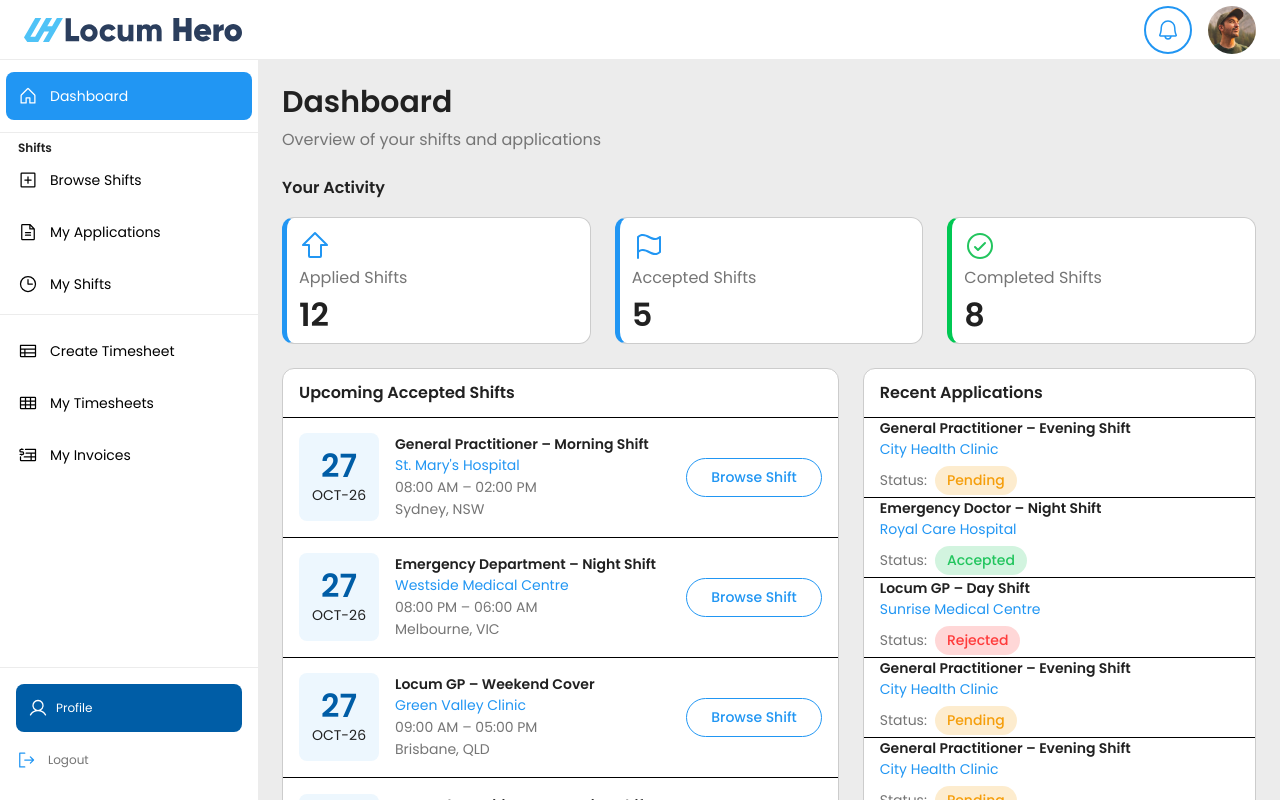
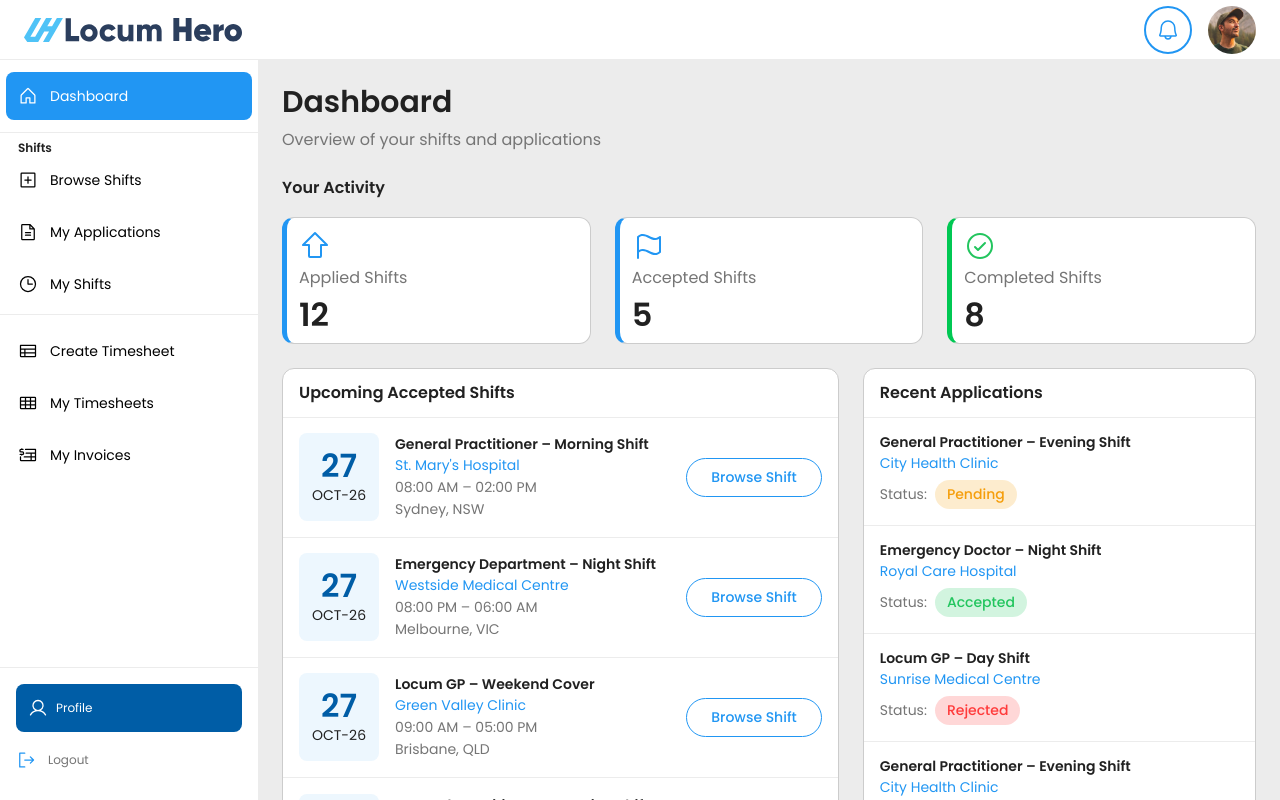
Before and after one commit to ahmadabdul786/CareRoster, a Next.js app: page /doctor in a window 1280 px wide. Built offline with nearby package versions, Linux system fonts and the light colour scheme.

Commit message:
add some padding in application list items

```diff
--- a/src/app/(dashboard)/doctor/page.tsx
+++ b/src/app/(dashboard)/doctor/page.tsx
@@ -144,7 +144,7 @@ export default function DoctorDashboardPage() {
                 Recent Applications
               </Typography>
             </div>
-            <div className="overflow-y-auto max-h-[462px]">
+            <div className="overflow-y-auto ">
               {recentApplications.map((application, index) => (
                 <ApplicationListItem key={index} {...application} />
               ))}
--- a/src/app/globals.css
+++ b/src/app/globals.css
@@ -152,6 +152,7 @@ input:-webkit-autofill:focus {
  --color-dark-gray : var(--dark-gray);
  --color-primary-gray : var(--primary-gray);
  --color-secondary-gray : var(--secondary-gray);
+ --color-light-gray: var(--light-gray);
  --color-lighter-soft-gray: var(--lighter-soft-gray);
 
   /* neutral */
--- a/src/components/ui/application-list-item/index.tsx
+++ b/src/components/ui/application-list-item/index.tsx
@@ -4,17 +4,15 @@ import { Typography } from '@/components/shared/typography';
 import { DoctorApplicationItem } from '@/types/doctor';
 import { applicationStatusStyles } from '@/constants/statusStyles';
 
-interface ApplicationListItemProps extends DoctorApplicationItem {}
-
 export function ApplicationListItem({
   title,
   hospitalName,
   status,
-}: ApplicationListItemProps) {
+}: DoctorApplicationItem) {
   const statusStyle = applicationStatusStyles[status];
 
   return (
-    <div className="flex flex-col gap-2 h-[80px] justify-center border-b border-light-gray last:border-b-0 px-4">
+    <div className="flex flex-col gap-2  py-4 justify-center border-b border-light-gray last:border-b-0 px-4">
       {/* Application Details */}
       <div className="flex flex-col gap-1">
         <Typography
```
